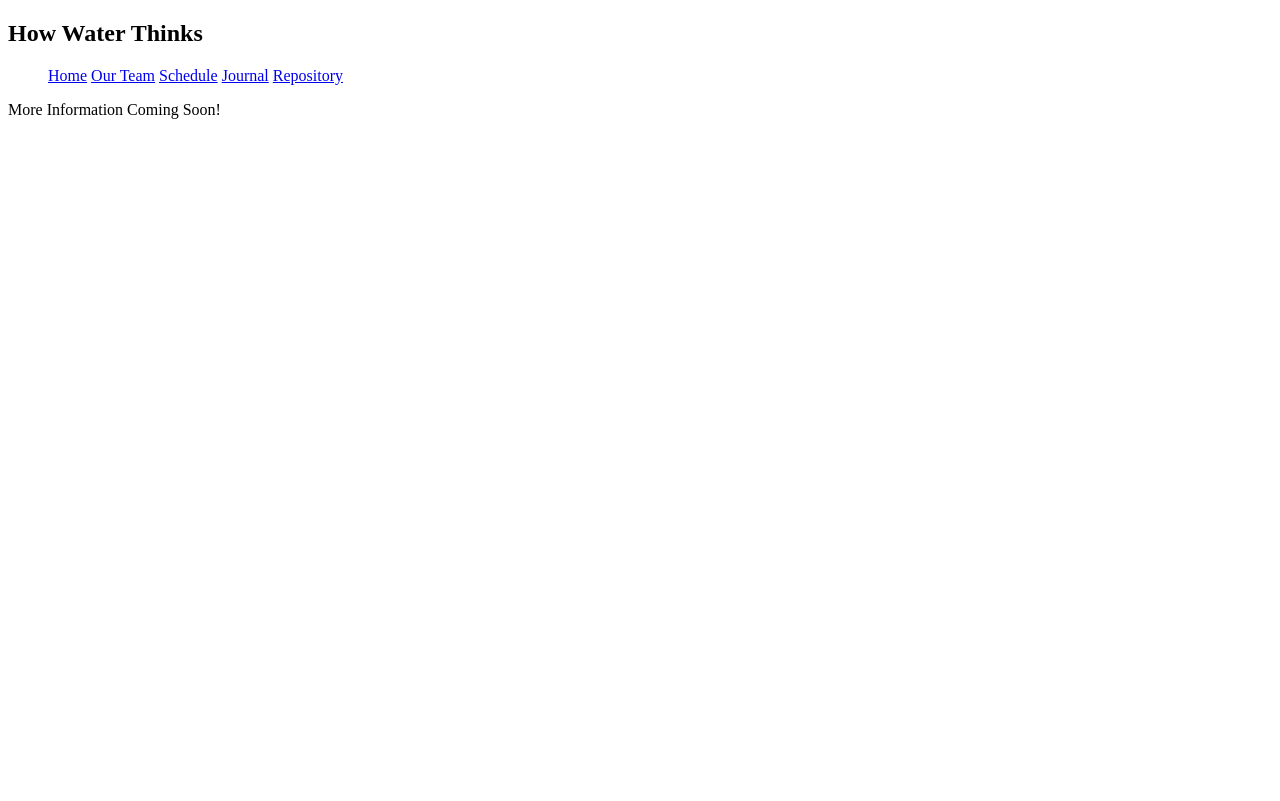
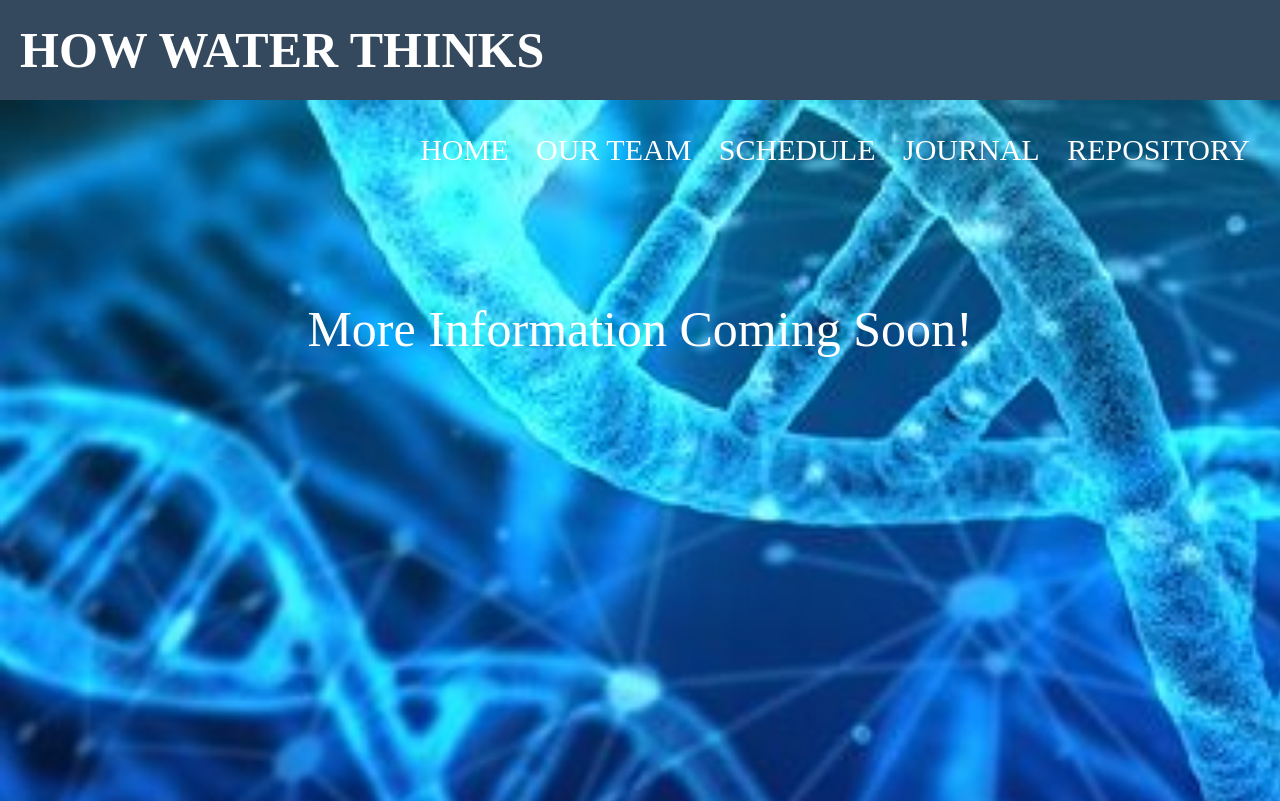
Before and after one commit to jasonmoxley/SeriousGamesSite, a plain HTML site: page index.html in a window 1280 px wide. Shown: the top 801 px of the page. Drawn offline with Linux system fonts and the light colour scheme.

Commit message:
fixing chrome bug

```diff
--- a/index.html
+++ b/index.html
@@ -5,7 +5,7 @@
     <meta charset="UTF-8">
     <meta name="viewport" content="width=device-width, initial-scale=1">
     <title>Comp585 How Water Thinks</title>
-    <link rel="stylesheet" type="test/css" href="style.css" />
+    <link rel="stylesheet" type="text/css" href="style.css">
 </head>
 <body>
     <div class="header">
```
